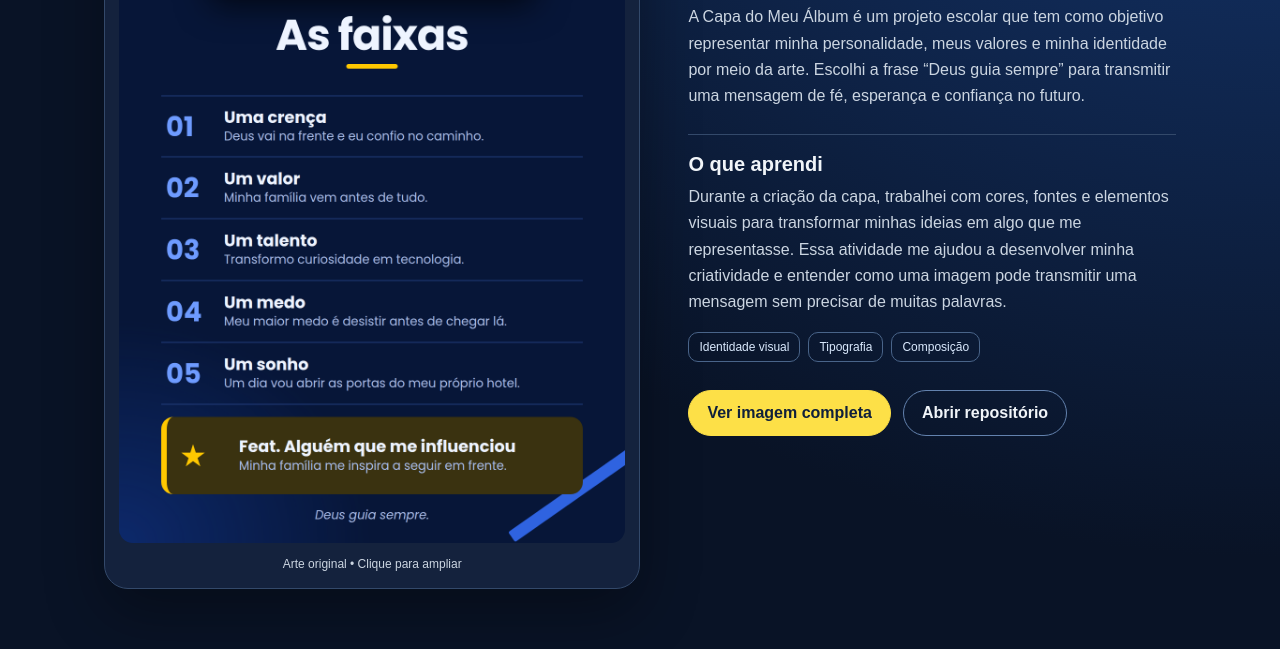
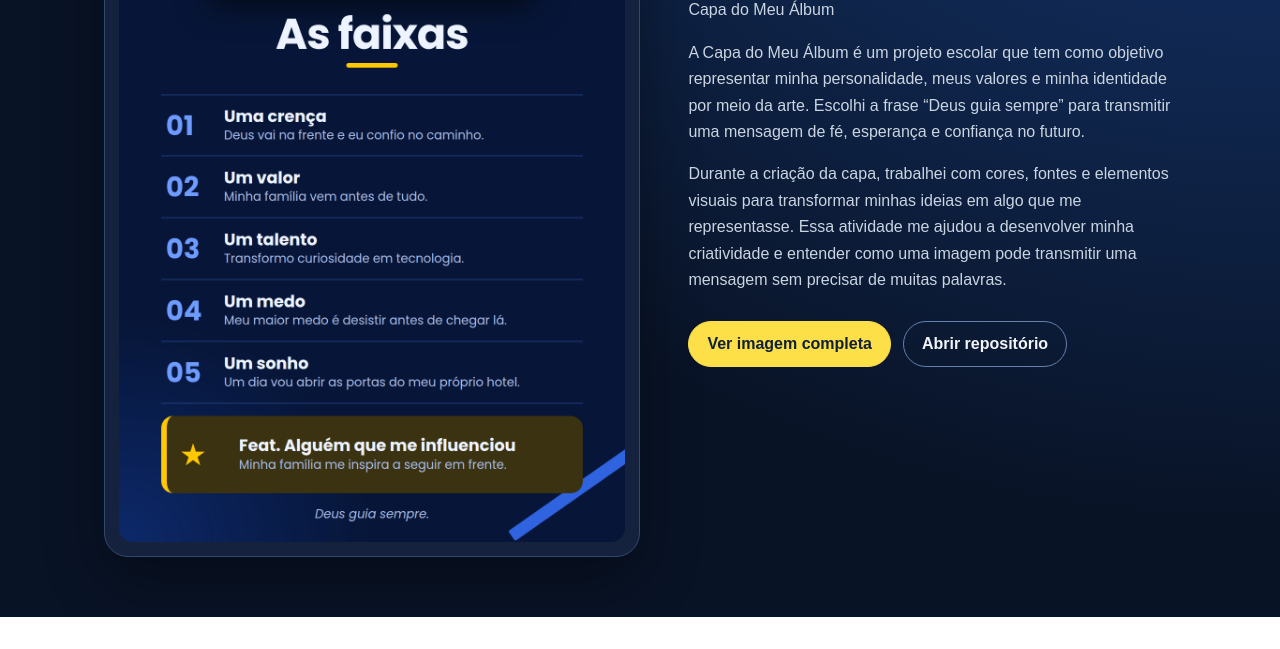
Before and after one commit to Kaikimroque/portfolio, a plain HTML site: page 02-capa-do-album/index.html in a window 1280 px wide. Shown: the part 487-1136 px from the top of the page. After the commit the page ends 1104 px from the top, so only its background shows below. Drawn offline with Linux system fonts and the light colour scheme.

Commit message:
Restaura visual anterior mantendo nova descrição do álbum

```diff
--- a/02-capa-do-album/index.html
+++ b/02-capa-do-album/index.html
@@ -1,5 +1,4 @@
 <!doctype html>
 <html lang="pt-BR"><head><meta charset="utf-8"><meta name="viewport" content="width=device-width, initial-scale=1"><title>Capa do Meu Álbum | Portfólio</title><style>
 *{box-sizing:border-box}body{margin:0;background:radial-gradient(ellipse at top right,#173e80,#091326 65%);color:#f1f5f9;font:16px Arial,sans-serif;min-height:100vh}nav,main{max-width:1120px;margin:auto;padding:24px}nav{display:flex;justify-content:space-between;align-items:center;gap:12px}a{color:inherit}nav a{text-decoration:none;font-weight:bold}main{display:grid;grid-template-columns:1.1fr 1fr;gap:48px;align-items:center;padding-top:48px;padding-bottom:60px}figure{margin:0;padding:14px;background:#14223d;border:1px solid #33496a;border-radius:24px;box-shadow:0 24px 60px #0005}img{display:block;width:100%;height:auto;object-fit:contain;border-radius:14px}h1{font-size:clamp(36px,6vw,64px);line-height:1.02;margin:16px 0;letter-spacing:-2px}p{line-height:1.65;color:#cbd5e1}.eyebrow{font-size:12px;letter-spacing:2px;color:#fde047;font-weight:bold}.buttons{display:flex;flex-wrap:wrap;gap:12px;margin-top:28px}.buttons a{padding:13px 18px;border:1px solid #6382ae;border-radius:30px;text-decoration:none;font-weight:bold}.buttons a:first-child{background:#fde047;color:#10203b;border-color:#fde047}a:focus-visible{outline:3px solid #fff;outline-offset:5px}@media(max-width:760px){main{grid-template-columns:1fr;gap:25px;padding-top:12px}}
-.details{margin-top:24px;border-top:1px solid #33496a;padding-top:18px}.details h2{font-size:20px;margin:0 0 8px}.details p{margin:0 0 16px}.tags{display:flex;flex-wrap:wrap;gap:8px}.tags span{border:1px solid #496489;border-radius:10px;padding:7px 10px;font-size:12px;color:#dbeafe}figure{align-self:start}figure:after{content:"Arte original • Clique para ampliar";display:block;text-align:center;font-size:12px;color:#cbd5e1;padding:14px 0 3px}nav{border-bottom:1px solid #ffffff20}
-</style></head><body><nav><a href="../">← Portfólio</a><span>KB / PROJETOS</span></nav><main><figure><a href="../capa-album.png" target="_blank" rel="noopener"><img src="../capa-album.png" alt="Capa do meu álbum"></a></figure><section><span class="eyebrow">01 / IDENTIDADE VISUAL</span><h1>Deus guia sempre</h1><p>Capa do Meu Álbum</p><p>A Capa do Meu Álbum é um projeto escolar que tem como objetivo representar minha personalidade, meus valores e minha identidade por meio da arte. Escolhi a frase “Deus guia sempre” para transmitir uma mensagem de fé, esperança e confiança no futuro.</p><div class="details"><h2>O que aprendi</h2><p>Durante a criação da capa, trabalhei com cores, fontes e elementos visuais para transformar minhas ideias em algo que me representasse. Essa atividade me ajudou a desenvolver minha criatividade e entender como uma imagem pode transmitir uma mensagem sem precisar de muitas palavras.</p><div class="tags"><span>Identidade visual</span><span>Tipografia</span><span>Composição</span></div></div><div class="buttons"><a href="../capa-album.png" target="_blank" rel="noopener">Ver imagem completa</a><a href="https://github.com/Kaikimroque/capa-do-meu-album">Abrir repositório</a></div></section></main></body></html>
+</style></head><body><nav><a href="../">← Portfólio</a><span>KB / PROJETOS</span></nav><main><figure><a href="../capa-album.png" target="_blank" rel="noopener"><img src="../capa-album.png" alt="Capa do meu álbum"></a></figure><section><span class="eyebrow">01 / IDENTIDADE VISUAL</span><h1>Deus guia sempre</h1><p>Capa do Meu Álbum</p><p>A Capa do Meu Álbum é um projeto escolar que tem como objetivo representar minha personalidade, meus valores e minha identidade por meio da arte. Escolhi a frase “Deus guia sempre” para transmitir uma mensagem de fé, esperança e confiança no futuro.</p><p>Durante a criação da capa, trabalhei com cores, fontes e elementos visuais para transformar minhas ideias em algo que me representasse. Essa atividade me ajudou a desenvolver minha criatividade e entender como uma imagem pode transmitir uma mensagem sem precisar de muitas palavras.</p><div class="buttons"><a href="../capa-album.png" target="_blank" rel="noopener">Ver imagem completa</a><a href="https://github.com/Kaikimroque/capa-do-meu-album">Abrir repositório</a></div></section></main></body></html>
```
